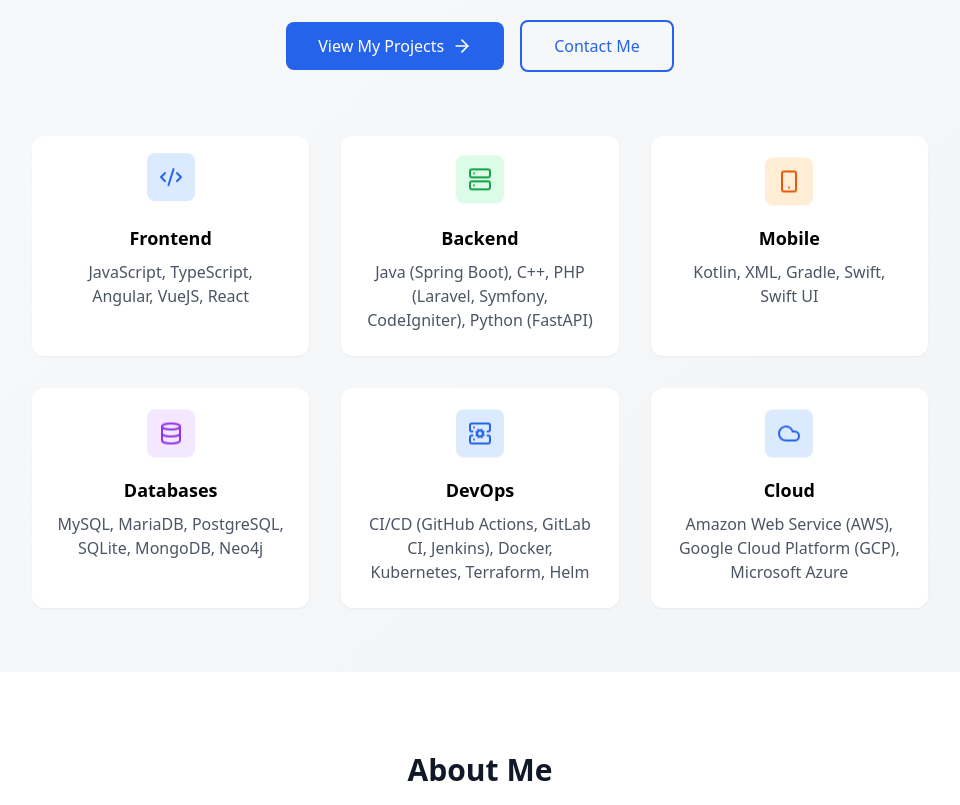
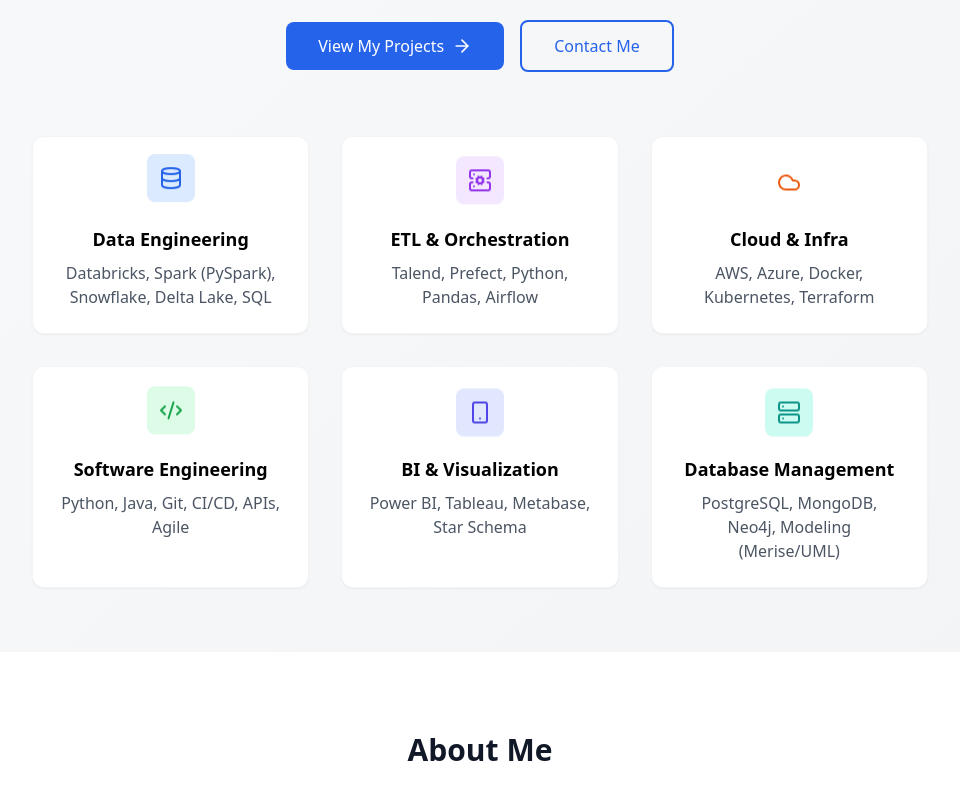
Before and after one commit to Yann2808/Portfolio, a React (Vite) app: page / in a window 1280 px wide. Shown: the part 440-1245 px from the top of the page, without its empty margins (160-1120 px from the left). Built offline with nearby package versions, Linux system fonts and the light colour scheme.

Commit message:
feat: add Hero component to display personal introduction, skills, and calls to action for the portfolio.

```diff
--- a/src/components/Hero.tsx
+++ b/src/components/Hero.tsx
@@ -42,56 +42,52 @@
           </div>
 
           <div className="grid grid-cols-1 md:grid-cols-3 gap-8 max-w-4xl mx-auto animate-fade-in animate-delay-500">
-            <div className="bg-white dark:bg-gray-800 p-6 rounded-xl shadow-sm hover:shadow-lg transition-all duration-300 hover:-translate-y-2">
+            <div className="bg-white dark:bg-gray-800 p-6 rounded-xl shadow-sm hover:shadow-lg transition-all duration-300 hover:-translate-y-2 border border-gray-100 dark:border-gray-700">
               <div className="flex items-center justify-center w-12 h-12 bg-blue-100 dark:bg-blue-900 rounded-lg mb-4 mx-auto animate-float">
-                <Code2 className="w-6 h-6 text-blue-600 dark:text-blue-400" />
+                <Database className="w-6 h-6 text-blue-600 dark:text-blue-400" />
               </div>
-              <h3 className="text-lg font-semibold mb-2 dark:text-white">Frontend</h3>
-              <p className="text-gray-600 dark:text-gray-300">JavaScript, TypeScript, Angular, VueJS, React</p>
+              <h3 className="text-lg font-semibold mb-2 dark:text-white">Data Engineering</h3>
+              <p className="text-gray-600 dark:text-gray-300">Databricks, Spark (PySpark), Snowflake, Delta Lake, SQL</p>
             </div>
 
-            <div className="bg-white dark:bg-gray-800 p-6 rounded-xl shadow-sm hover:shadow-lg transition-all duration-300 hover:-translate-y-2">
-              <div className="flex items-center justify-center w-12 h-12 bg-green-100 dark:bg-green-900 rounded-lg mb-4 mx-auto animate-float animate-delay-200">
-                <Server className="w-6 h-6 text-green-600 dark:text-green-400" />
+            <div className="bg-white dark:bg-gray-800 p-6 rounded-xl shadow-sm hover:shadow-lg transition-all duration-300 hover:-translate-y-2 border border-gray-100 dark:border-gray-700">
+              <div className="flex items-center justify-center w-12 h-12 bg-purple-100 dark:bg-purple-900 rounded-lg mb-4 mx-auto animate-float animate-delay-200">
+                <ServerCog className="w-6 h-6 text-purple-600 dark:text-purple-400" />
               </div>
-              <h3 className="text-lg font-semibold mb-2 dark:text-white">Backend</h3>
-              <p className="text-gray-600 dark:text-gray-300">Java (Spring Boot), C++, PHP (Laravel, Symfony, CodeIgniter), Python (FastAPI)</p>
+              <h3 className="text-lg font-semibold mb-2 dark:text-white">ETL & Orchestration</h3>
+              <p className="text-gray-600 dark:text-gray-300">Talend, Prefect, Python, Pandas, Airflow</p>
             </div>
 
-            <div className="bg-white dark:bg-gray-800 p-6 rounded-xl shadow-sm hover:shadow-lg transition-all duration-300 hover:-translate-y-2">
-              <div className="flex items-center justify-center w-12 h-12 bg-orange-100 dark:bg-orange-900 rounded-lg mb-4 mx-auto animate-float animate-delay-400">
-                <Smartphone className="w-6 h-6 text-orange-600 dark:text-orange-400" />
+            <div className="bg-white dark:bg-gray-800 p-6 rounded-xl shadow-sm hover:shadow-lg transition-all duration-300 hover:-translate-y-2 border border-gray-100 dark:border-gray-700">
+              <div className="flex items-center justify-center w-12 h-12 bg-Cloud-100 dark:bg-orange-900 rounded-lg mb-4 mx-auto animate-float animate-delay-400">
+                <Cloud className="w-6 h-6 text-orange-600 dark:text-orange-400" />
               </div>
-              <h3 className="text-lg font-semibold mb-2 dark:text-white">Mobile</h3>
-              <p className="text-gray-600 dark:text-gray-300">Kotlin, XML, Gradle, Swift, Swift UI</p>
+              <h3 className="text-lg font-semibold mb-2 dark:text-white">Cloud & Infra</h3>
+              <p className="text-gray-600 dark:text-gray-300">AWS, Azure, Docker, Kubernetes, Terraform</p>
             </div>
 
-            <div className="bg-white dark:bg-gray-800 p-6 rounded-xl shadow-sm hover:shadow-lg transition-all duration-300 hover:-translate-y-2">
-              <div className="flex items-center justify-center w-12 h-12 bg-purple-100 dark:bg-purple-900 rounded-lg mb-4 mx-auto animate-float animate-delay-400">
-                <Database className="w-6 h-6 text-purple-600 dark:text-purple-400" />
+            <div className="bg-white dark:bg-gray-800 p-6 rounded-xl shadow-sm hover:shadow-lg transition-all duration-300 hover:-translate-y-2 border border-gray-100 dark:border-gray-700">
+              <div className="flex items-center justify-center w-12 h-12 bg-green-100 dark:bg-green-900 rounded-lg mb-4 mx-auto animate-float animate-delay-200">
+                <Code2 className="w-6 h-6 text-green-600 dark:text-green-400" />
               </div>
-              <h3 className="text-lg font-semibold mb-2 dark:text-white">Databases</h3>
-              <p className="text-gray-600 dark:text-gray-300">MySQL, MariaDB, PostgreSQL, SQLite, MongoDB, Neo4j</p>
+              <h3 className="text-lg font-semibold mb-2 dark:text-white">Software Engineering</h3>
+              <p className="text-gray-600 dark:text-gray-300">Python, Java, Git, CI/CD, APIs, Agile</p>
             </div>
 
-            <div className="bg-white dark:bg-gray-800 p-6 rounded-xl shadow-sm hover:shadow-lg transition-all duration-300 hover:-translate-y-2">
-              <div className="flex items-center justify-center w-12 h-12 bg-blue-100 dark:bg-blue-900 rounded-lg mb-4 mx-auto animate-float animate-delay-400">
-                <ServerCog className="w-6 h-6 text-blue-600 dark:text-blue-400" />
+            <div className="bg-white dark:bg-gray-800 p-6 rounded-xl shadow-sm hover:shadow-lg transition-all duration-300 hover:-translate-y-2 border border-gray-100 dark:border-gray-700">
+              <div className="flex items-center justify-center w-12 h-12 bg-indigo-100 dark:bg-indigo-900 rounded-lg mb-4 mx-auto animate-float animate-delay-400">
+                <Smartphone className="w-6 h-6 text-indigo-600 dark:text-indigo-400" />
               </div>
-              <h3 className="text-lg font-semibold mb-2 dark:text-white">DevOps</h3>
-              <p className="text-gray-600 dark:text-gray-300">
-                CI/CD (GitHub Actions, GitLab CI, Jenkins), Docker, Kubernetes, Terraform, Helm
-              </p>
+              <h3 className="text-lg font-semibold mb-2 dark:text-white">BI & Visualization</h3>
+              <p className="text-gray-600 dark:text-gray-300">Power BI, Tableau, Metabase, Star Schema</p>
             </div>
 
-            <div className="bg-white dark:bg-gray-800 p-6 rounded-xl shadow-sm hover:shadow-lg transition-all duration-300 hover:-translate-y-2">
-              <div className="flex items-center justify-center w-12 h-12 bg-blue-100 dark:bg-blue-900 rounded-lg mb-4 mx-auto animate-float animate-delay-400">
-                <Cloud className="w-6 h-6 text-blue-600 dark:text-blue-400" />
+            <div className="bg-white dark:bg-gray-800 p-6 rounded-xl shadow-sm hover:shadow-lg transition-all duration-300 hover:-translate-y-2 border border-gray-100 dark:border-gray-700">
+              <div className="flex items-center justify-center w-12 h-12 bg-teal-100 dark:bg-teal-900 rounded-lg mb-4 mx-auto animate-float animate-delay-400">
+                <Server className="w-6 h-6 text-teal-600 dark:text-teal-400" />
               </div>
-              <h3 className="text-lg font-semibold mb-2 dark:text-white">Cloud</h3>
-              <p className="text-gray-600 dark:text-gray-300">
-                Amazon Web Service (AWS), Google Cloud Platform (GCP), Microsoft Azure
-              </p>
+              <h3 className="text-lg font-semibold mb-2 dark:text-white">Database Management</h3>
+              <p className="text-gray-600 dark:text-gray-300">PostgreSQL, MongoDB, Neo4j, Modeling (Merise/UML)</p>
             </div>
 
           </div>
```
